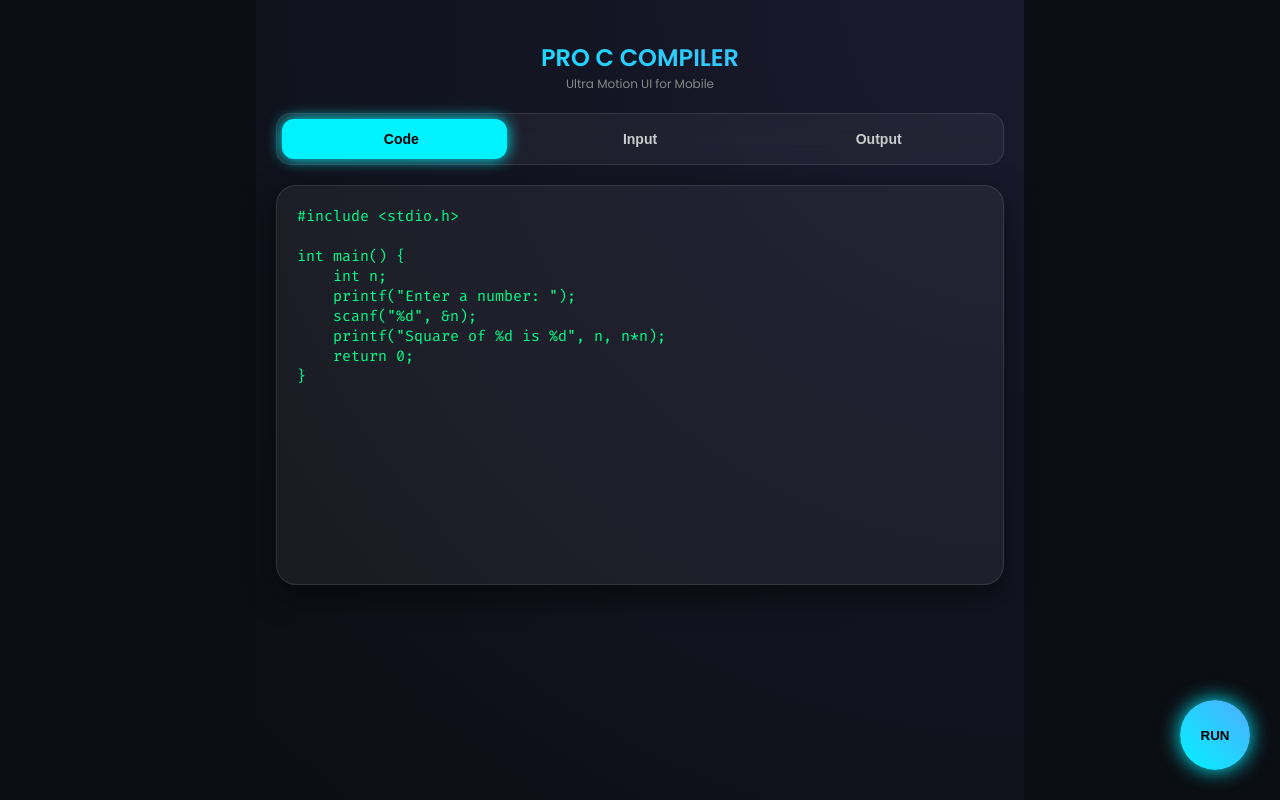
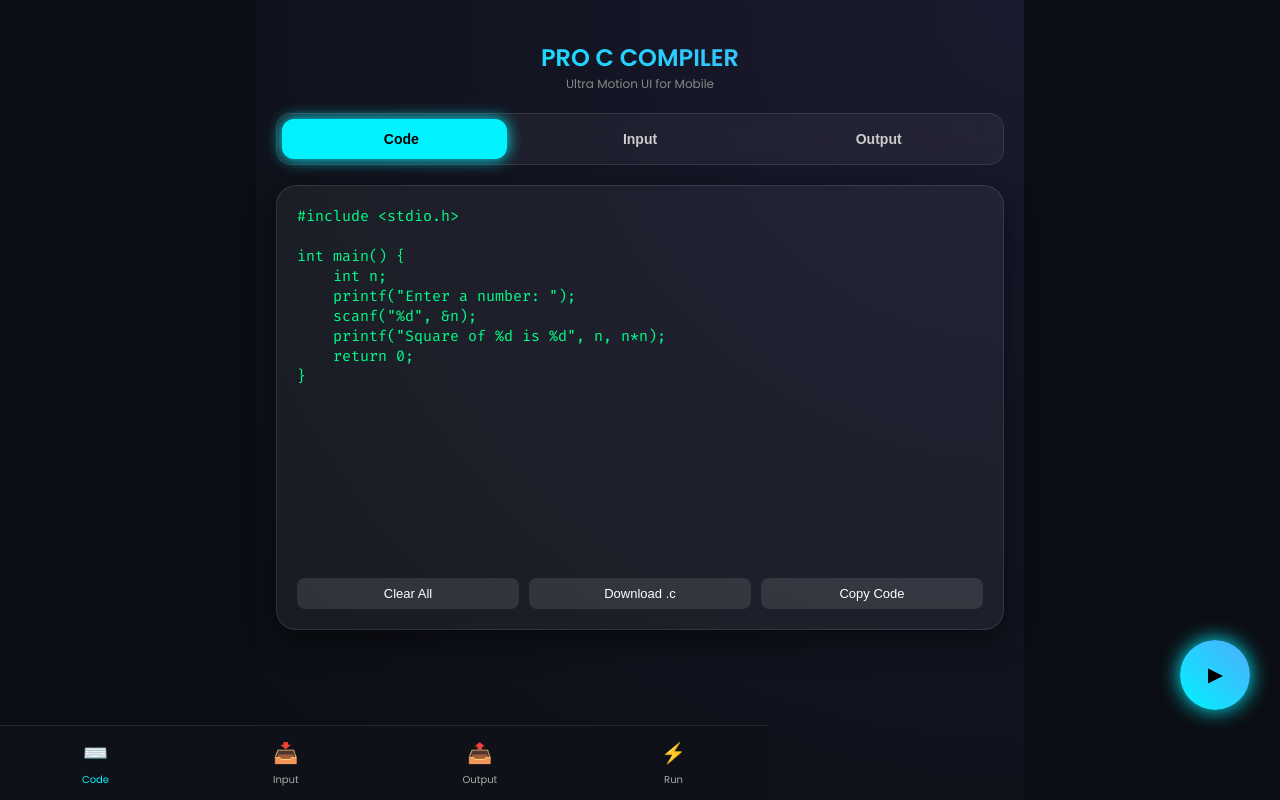
Before and after one commit to du-modz/C-Compiler-App-DUModZ, a Flask app: page / in a window 1280 px wide. Run offline with Flask 3, Linux system fonts and the light colour scheme.

Commit message:
Update index.html

```diff
--- a/templates/index.html
+++ b/templates/index.html
@@ -13,6 +13,7 @@
             --bg: #0b0e14;
             --card-bg: rgba(255, 255, 255, 0.05);
             --error: #ff4d4d;
+            --success: #00ff88;
         }
 
         * { box-sizing: border-box; margin: 0; padding: 0; }
@@ -23,15 +24,16 @@
             display: flex;
             justify-content: center;
             overflow-x: hidden;
+            min-height: 100vh;
         }
 
-        /* Container for 768px optimization */
         .app-container {
             width: 100%;
             max-width: 768px;
             min-height: 100vh;
             padding: 20px;
             background: radial-gradient(circle at top right, #1a1a2e, #0b0e14);
+            position: relative;
         }
 
         header {
@@ -47,7 +49,7 @@
             -webkit-text-fill-color: transparent;
         }
 
-        /* Tab System */
+        /* Tabs */
         .tabs {
             display: flex;
             background: var(--card-bg);
@@ -93,9 +95,14 @@
             min-height: 400px;
             animation: slideUp 0.6s ease;
             box-shadow: 0 10px 30px rgba(0,0,0,0.5);
+            position: relative;
         }
 
-        .pane { display: none; animation: fadeIn 0.5s ease; }
+        .pane {
+            display: none;
+            animation: fadeIn 0.5s ease;
+            height: 100%;
+        }
         .pane.active { display: block; }
 
         textarea {
@@ -103,25 +110,65 @@
             height: 350px;
             background: transparent;
             border: none;
-            color: #00ff88;
+            color: var(--success);
             font-family: 'Fira Code', monospace;
             font-size: 15px;
             outline: none;
             resize: none;
+            overflow-wrap: break-word;
+            word-break: break-all;
+            white-space: pre-wrap;
         }
 
         .output-box {
             color: #ddd;
             font-family: 'Fira Code', monospace;
             white-space: pre-wrap;
+            word-break: break-word;
+            overflow-wrap: break-word;
+            max-height: 350px;
+            overflow-y: auto;
+            padding: 10px;
+            border-radius: 10px;
+            background: rgba(0,0,0,0.2);
         }
 
-        .error-text { color: var(--error); font-weight: bold; }
+        .error-text {
+            color: var(--error);
+            font-weight: bold;
+            white-space: pre-wrap;
+            word-break: break-word;
+        }
+
+        /* Action Buttons */
+        .action-buttons {
+            display: flex;
+            gap: 10px;
+            margin-top: 15px;
+            flex-wrap: wrap;
+        }
+
+        .action-btn {
+            flex: 1;
+            min-width: 100px;
+            padding: 8px 12px;
+            border: none;
+            border-radius: 8px;
+            background: rgba(255,255,255,0.1);
+            color: white;
+            font-size: 13px;
+            cursor: pointer;
+            transition: 0.2s;
+        }
+
+        .action-btn:hover {
+            background: rgba(255,255,255,0.2);
+        }
 
         /* Floating Run Button */
         .run-btn {
             position: fixed;
-            bottom: 30px;
+            bottom: 90px;
             right: 30px;
             width: 70px;
             height: 70px;
@@ -135,15 +182,60 @@
             transform: scale(1);
             transition: 0.3s;
             z-index: 100;
+            display: flex;
+            align-items: center;
+            justify-content: center;
+            font-size: 18px;
         }
 
         .run-btn:active { transform: scale(0.9); }
+
+        /* Mobile Bottom Nav */
+        .mobile-nav {
+            position: fixed;
+            bottom: 0;
+            left: 0;
+            width: 100%;
+            max-width: 768px;
+            background: rgba(15, 18, 25, 0.95);
+            display: flex;
+            justify-content: space-around;
+            padding: 12px 0;
+            border-top: 1px solid rgba(255,255,255,0.1);
+            backdrop-filter: blur(10px);
+            z-index: 99;
+        }
+
+        .nav-item {
+            display: flex;
+            flex-direction: column;
+            align-items: center;
+            color: #aaa;
+            font-size: 10px;
+            cursor: pointer;
+            transition: color 0.2s;
+        }
+
+        .nav-item.active, .nav-item:hover {
+            color: var(--primary);
+        }
+
+        .nav-icon {
+            font-size: 20px;
+            margin-bottom: 4px;
+        }
 
         /* Animations */
         @keyframes fadeIn { from { opacity: 0; } to { opacity: 1; } }
         @keyframes slideUp { from { transform: translateY(30px); opacity: 0; } to { transform: translateY(0); opacity: 1; } }
         @keyframes fadeInDown { from { transform: translateY(-20px); opacity: 0; } to { transform: translateY(0); opacity: 1; } }
 
+        /* Responsive */
+        @media (max-width: 768px) {
+            .run-btn {
+                bottom: 80px;
+            }
+        }
     </style>
 </head>
 <body>
@@ -173,12 +265,20 @@ int main() {
     printf("Square of %d is %d", n, n*n);
     return 0;
 }</textarea>
+            <div class="action-buttons">
+                <button class="action-btn" onclick="clearAll()">Clear All</button>
+                <button class="action-btn" onclick="downloadCode()">Download .c</button>
+                <button class="action-btn" onclick="copyCode()">Copy Code</button>
+            </div>
         </div>
 
         <!-- Tab 2: Scanf Input -->
         <div class="pane" id="pane-1">
             <h3 style="margin-bottom: 10px; color: var(--primary);">Input Values:</h3>
-            <textarea id="scanf-input" style="height: 150px; border: 1px solid #333; padding: 10px; border-radius: 10px;" placeholder="Enter inputs for scanf here (one per line)..."></textarea>
+            <textarea id="scanf-input" placeholder="Enter inputs for scanf here (one per line)..."></textarea>
+            <div class="action-buttons">
+                <button class="action-btn" onclick="clearInput()">Clear Input</button>
+            </div>
         </div>
 
         <!-- Tab 3: Output -->
@@ -187,7 +287,27 @@ int main() {
         </div>
     </div>
 
-    <button class="run-btn" onclick="executeCode()">RUN</button>
+    <button class="run-btn" onclick="executeCode()">▶</button>
+
+    <!-- Mobile Bottom Nav -->
+    <div class="mobile-nav">
+        <div class="nav-item" onclick="switchTab(0)">
+            <div class="nav-icon">⌨️</div>
+            <div>Code</div>
+        </div>
+        <div class="nav-item" onclick="switchTab(1)">
+            <div class="nav-icon">📥</div>
+            <div>Input</div>
+        </div>
+        <div class="nav-item" onclick="switchTab(2)">
+            <div class="nav-icon">📤</div>
+            <div>Output</div>
+        </div>
+        <div class="nav-item" onclick="executeCode()">
+            <div class="nav-icon">⚡</div>
+            <div>Run</div>
+        </div>
+    </div>
 </div>
 
 <script>
@@ -199,13 +319,64 @@ int main() {
 
         const move = index * 100;
         $('#indicator').css('transform', `translateX(${move}%)`);
+
+        // Update mobile nav active state
+        $('.nav-item').removeClass('active');
+        $('.nav-item').eq(index).addClass('active');
+    }
+
+    function clearAll() {
+        if (confirm("Are you sure you want to clear all code and input?")) {
+            $('#code-editor').val('');
+            $('#scanf-input').val('');
+            $('#output-screen').text('Output will appear here...');
+        }
+    }
+
+    function clearInput() {
+        $('#scanf-input').val('');
+    }
+
+    function downloadCode() {
+        const code = $('#code-editor').val();
+        if (!code.trim()) {
+            alert("No code to download!");
+            return;
+        }
+        const blob = new Blob([code], { type: 'text/plain' });
+        const url = URL.createObjectURL(blob);
+        const a = document.createElement('a');
+        a.href = url;
+        a.download = 'program.c';
+        document.body.appendChild(a);
+        a.click();
+        document.body.removeChild(a);
+        URL.revokeObjectURL(url);
+    }
+
+    function copyCode() {
+        const code = $('#code-editor').val();
+        if (!code.trim()) {
+            alert("No code to copy!");
+            return;
+        }
+        navigator.clipboard.writeText(code).then(() => {
+            alert("Code copied to clipboard!");
+        }).catch(err => {
+            console.error('Failed to copy: ', err);
+            alert("Failed to copy code.");
+        });
     }
 
     function executeCode() {
-        const code = $('#code-editor').val();
+        const code = $('#code-editor').val().trim();
+        if (!code) {
+            $('#output-screen').html('<span class="error-text">Error: Please write some C code before running!</span>');
+            switchTab(2);
+            return;
+        }
+
         const input = $('#scanf-input').val();
-
-        // Output ট্যাব অটো সিলেক্ট এবং লোডিং দেখানো
         switchTab(2);
         $('#output-screen').html('<span style="color: var(--primary)">Compiling & Running...</span>');
 
@@ -213,18 +384,24 @@ int main() {
             url: '/run',
             method: 'POST',
             data: { code: code, input: input },
+            timeout: 10000,
             success: function(response) {
                 if(response.status === 'error') {
-                    $('#output-screen').html(`<span class="error-text">${response.output}</span>`);
+                    $('#output-screen').html(`<span class="error-text">Compilation/Runtime Error:\n\n${response.output}</span>`);
                 } else {
-                    $('#output-screen').html(`<span style="color: #00ff88;">Execution Successful:</span>\n\n${response.output}`);
+                    $('#output-screen').html(`<span style="color: var(--success);">Execution Successful:</span>\n\n${response.output}`);
                 }
             },
-            error: function() {
-                $('#output-screen').html('<span class="error-text">Server Error! Please try again.</span>');
+            error: function(xhr, status, error) {
+                let msg = "Server Error! Please try again.";
+                if (status === "timeout") msg = "Request timed out. Server may be busy.";
+                $('#output-screen').html(`<span class="error-text">${msg}</span>`);
             }
         });
     }
+
+    // Initialize mobile nav
+    $('.nav-item').eq(0).addClass('active');
 </script>
 
 </body>
```
